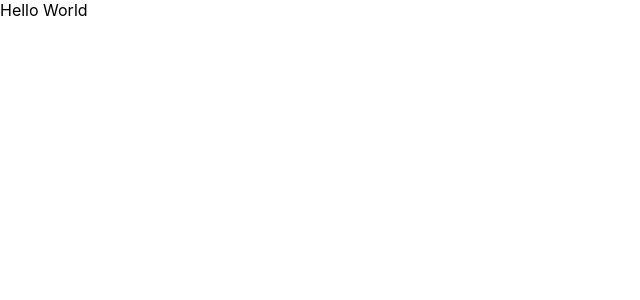
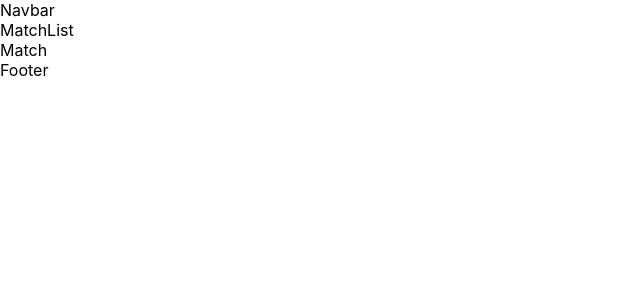
Before and after one commit to Adam-github-acc/CeeSports, a React (Create React App) app in the folder client/: page / in a window 1280 px wide. Shown: the top 300 px of the page, without its empty margins (0-640 px from the left). Built offline with nearby package versions, Linux system fonts and the light colour scheme.

Commit message:
feat(react):add temporary component layout

```diff
--- a/client/src/App.tsx
+++ b/client/src/App.tsx
@@ -1,9 +1,14 @@
 import React from "react";
+import Footer from "./components/Footer";
+import MatchList from "./components/MatchList";
+import Navbar from "./components/Navbar";
 
 const App: React.FC = () => {
   return (
     <div>
-      Hello World
+      <Navbar />
+      <MatchList />
+      <Footer />
     </div>
   );
 }
--- /dev/null
+++ b/client/src/components/Footer.tsx
@@ -0,0 +1,9 @@
+const Footer: React.FC = () => {
+  return (
+    <div>
+      Footer
+    </div>
+  );
+}
+
+export default Footer;
--- /dev/null
+++ b/client/src/components/Match.tsx
@@ -0,0 +1,9 @@
+const Match: React.FC = () => {
+  return (
+    <div>
+      Match
+    </div>
+  );
+}
+
+export default Match;
--- /dev/null
+++ b/client/src/components/MatchList.tsx
@@ -0,0 +1,12 @@
+import Match from "./Match";
+
+const MatchList: React.FC = () => {
+  return (
+    <div>
+      MatchList
+      <Match />
+    </div>
+  );
+}
+
+export default MatchList;
--- /dev/null
+++ b/client/src/components/Navbar.tsx
@@ -0,0 +1,9 @@
+const Navbar: React.FC = () => {
+  return (
+    <div>
+      Navbar
+    </div>
+  );
+}
+
+export default Navbar;
```
